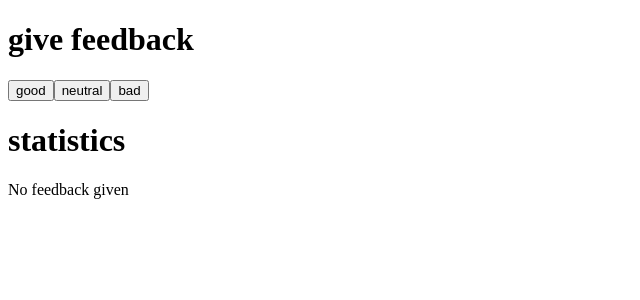
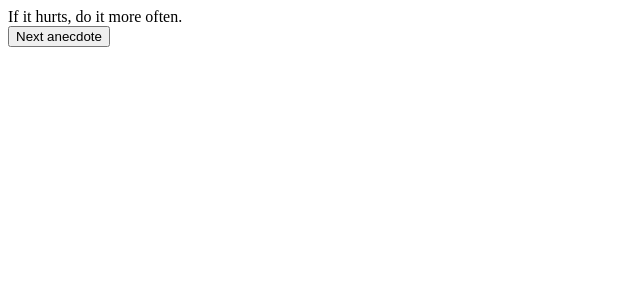
Before and after one commit to jmlasserre/fullstackopen, a React (Vite) app in the folder part1/unicafe/unicafe/: page / in a window 1280 px wide. Shown: the top 300 px of the page, without its empty margins (0-640 px from the left). Built offline with nearby package versions, Linux system fonts and the light colour scheme.

Commit message:
Exercise 1.12: anecdotes step 1

```diff
--- a/part1/unicafe/unicafe/src/App.jsx
+++ b/part1/unicafe/unicafe/src/App.jsx
@@ -1,79 +1,30 @@
 import { useState } from "react";
 
 const App = () => {
-  // save clicks of each button to its own state
-  const [good, setGood] = useState(0);
-  const [neutral, setNeutral] = useState(0);
-  const [bad, setBad] = useState(0);
-  const [total, setTotal] = useState(0);
+  const anecdotes = [
+    "If it hurts, do it more often.",
+    "Adding manpower to a late software project makes it later!",
+    "The first 90 percent of the code accounts for the first 90 percent of the development time...The remaining 10 percent of the code accounts for the other 90 percent of the development time.",
+    "Any fool can write code that a computer can understand. Good programmers write code that humans can understand.",
+    "Premature optimization is the root of all evil.",
+    "Debugging is twice as hard as writing the code in the first place. Therefore, if you write the code as cleverly as possible, you are, by definition, not smart enough to debug it.",
+    "Programming without an extremely heavy use of console.log is same as if a doctor would refuse to use x-rays or blood tests when diagnosing patients.",
+    "The only way to go fast, is to go well.",
+  ];
 
-  const handleGood = () => {
-    setGood(good + 1);
-    setTotal(total + 1);
-  };
-
-  const handleNeutral = () => {
-    setNeutral(neutral + 1);
-    setTotal(total + 1);
-  };
-
-  const handleBad = () => {
-    setBad(bad + 1);
-    setTotal(total + 1);
-  };
+  const [selected, setSelected] = useState(0);
 
   return (
     <div>
-      <Header text="give feedback" />
-      <Button onClick={handleGood} text="good" />
-      <Button onClick={handleNeutral} text="neutral" />
-      <Button onClick={handleBad} text="bad" />
-      <Header text="statistics" />
-      <Statistics total={total} good={good} neutral={neutral} bad={bad} />
+      <div>{anecdotes[selected]}</div>
+      <button onClick={() => setSelected(getRandomInt(anecdotes.length))}>
+        Next anecdote
+      </button>
     </div>
   );
 };
 
-const Header = ({ text }) => <h1>{text}</h1>;
-
-const Display = ({ counter, name }) => (
-  <p>
-    {name} {counter}
-  </p>
-);
-
-const Statistics = ({ total, good, neutral, bad }) => {
-  if (!total)
-    return (
-      <div>
-        <p>No feedback given</p>
-      </div>
-    );
-  else {
-    return (
-      <div>
-        <table>
-          <tbody>
-            <StatisticLine text="good" value={good} />
-            <StatisticLine text="neutral" value={neutral} />
-            <StatisticLine text="bad" value={bad} />
-            <StatisticLine text="all" value={total} />
-            <StatisticLine text="average" value={((good - bad) / total).toFixed(1)} />
-            <StatisticLine text="positive" value={((good / total) * 100).toFixed(1) + " %"} />
-          </tbody>
-        </table>
-      </div>
-    );
-  }
-};
-
-const Button = ({ onClick, text }) => <button onClick={onClick}>{text}</button>;
-
-const StatisticLine = ({ text, value }) => (
-  <tr>
-    <td>{text}</td>
-    <td>{value}</td>
-  </tr>
-);
+// Based on: https://developer.mozilla.org/en-US/docs/Web/JavaScript/Reference/Global_Objects/Math/random
+const getRandomInt = (max) => Math.floor(Math.random() * max);
 
 export default App;
```
